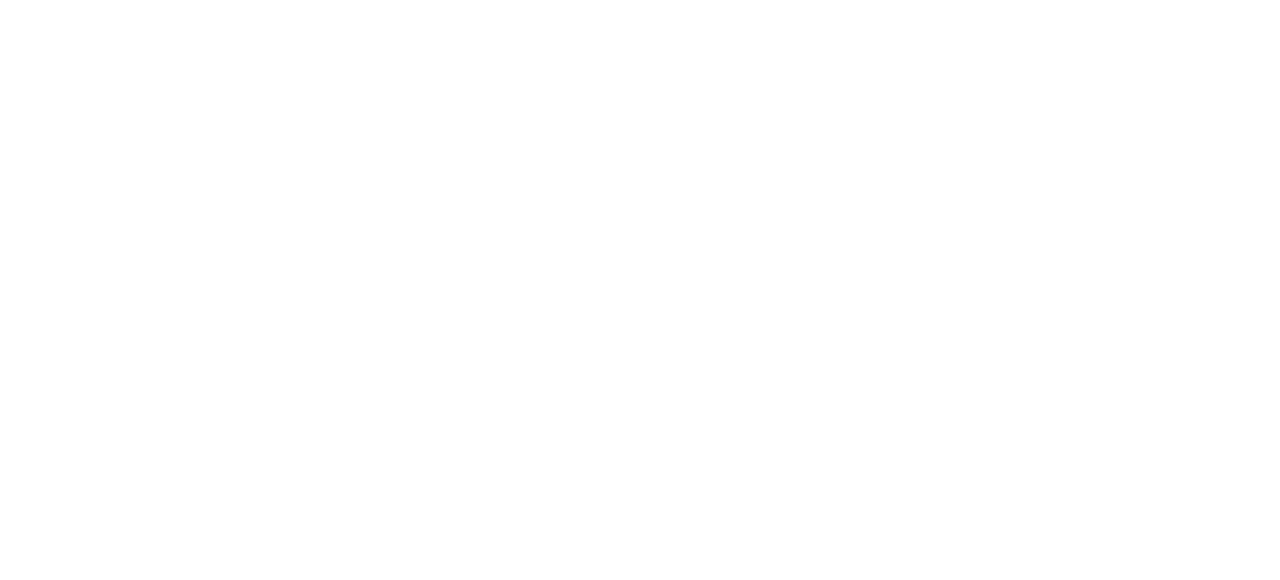
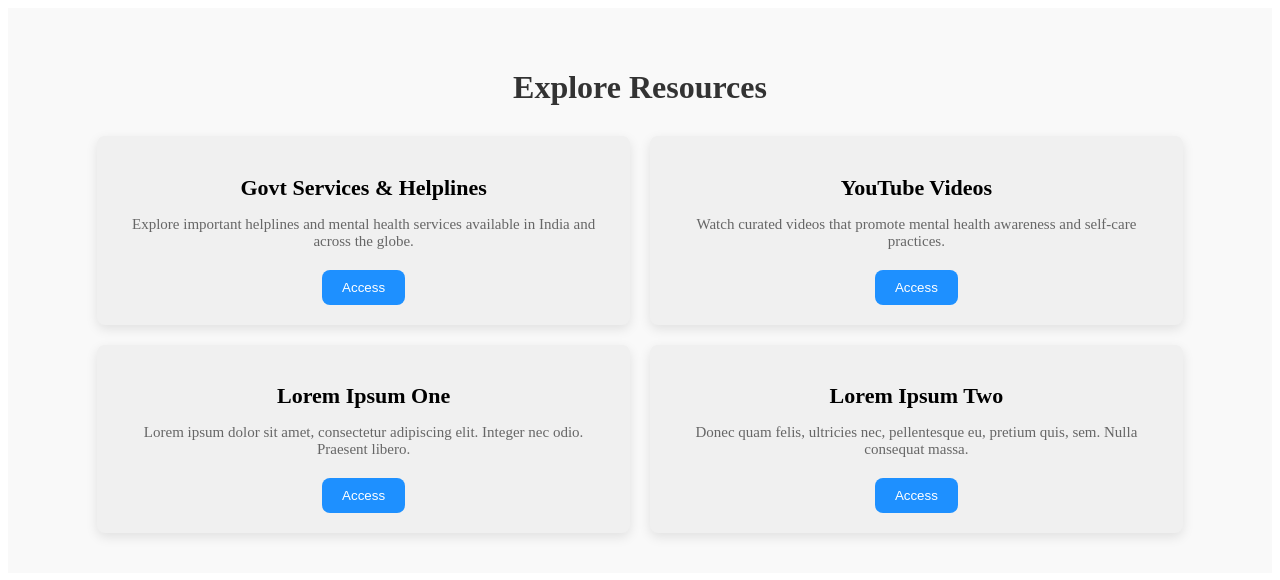
Before and after one commit to tarnibalgoher5/ManoVaani, a React (Vite) app in the folder manovaani/: page /resources in a window 1280 px wide. Before the commit this address had no page. Shown: the top 580 px of the page. Built offline with nearby package versions, Linux system fonts and the light colour scheme.

Commit message:
resources layout

```diff
--- a/manovaani/src/components/Navbar/Navbar.jsx
+++ b/manovaani/src/components/Navbar/Navbar.jsx
@@ -33,7 +33,7 @@
             document.head.removeChild(link);
         };
     }, []);
-
+// fix links
     return (
         <div id="navbar">
             <div className="Navbar-content-div">
--- a/manovaani/src/pages/Resources/Resources.css
+++ b/manovaani/src/pages/Resources/Resources.css
@@ -11,23 +11,18 @@
   }
 
   .card-grid {
-    display: grid;
-    grid-template-columns: repeat(auto-fit, minmax(320px, 1fr));
-    gap: 30px;
-    justify-items: center;
+    display: flex;
+    flex-wrap: wrap;
+    justify-content: center;
+    gap: 20px;
   }
-
   .resource-card {
-    background-color: #ffffff;
-    border-radius: 16px;
-    padding: 25px;
+    width: 45%;
+    padding: 20px;
+    background-color: #f0f0f0;
+    border-radius: 8px;
     box-shadow: 0 4px 12px rgba(0, 0, 0, 0.1);
-    width: 100%;
-    max-width: 400px;
-    display: flex;
-    flex-direction: column;
-    justify-content: space-between;
-    transition: transform 0.3s ease;
+    box-sizing: border-box;
   }
 
   .resource-card:hover {
@@ -36,7 +31,7 @@
 
   .resource-card h2 {
     font-size: 22px;
-    color: #1a1a1a;
+    color: balck;
     margin-bottom: 10px;
   }
 
--- a/manovaani/src/pages/Resources/Resources.jsx
+++ b/manovaani/src/pages/Resources/Resources.jsx
@@ -1,7 +1,7 @@
 // import "Resources.css"
 import React from 'react';
 import { useNavigate } from 'react-router-dom';
-
+import './Resources.css';
 
 function Resources() {
   const navigate = useNavigate();
@@ -9,6 +9,7 @@
   return (
     <div className="resources-container">
     <h1 className="resources-title">Explore Resources</h1>
+
     <div className="card-grid">
       {/* Card 1 */}
       <div className="resource-card">
@@ -39,6 +40,7 @@
       </div>
     </div>
   </div>
+
   );
 }
 
--- a/manovaani/src/pages/Signin/Signin.jsx
+++ b/manovaani/src/pages/Signin/Signin.jsx
@@ -5,7 +5,7 @@
     return (
         <div>
             <h2>Sign In</h2>
-            {/* Sign In form goes here */}
+
         </div>
     );
 };
```
Also changed, not shown: manovaani/src/App.jsx (+4 -4 lines). Lines whose indentation alone changed are shown as unchanged.
